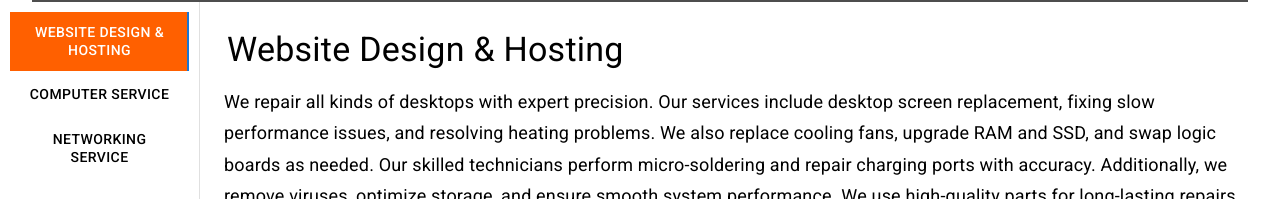
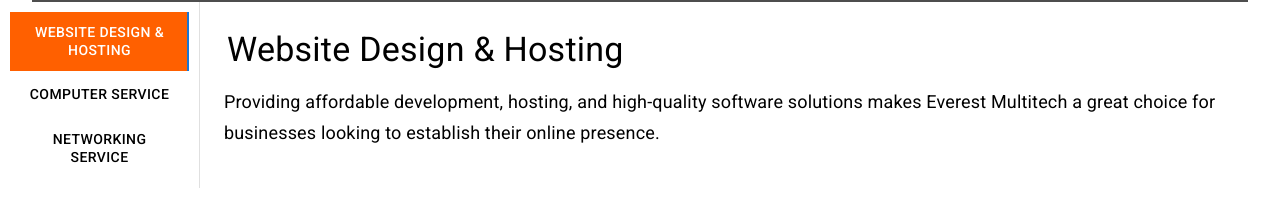
Before and after one commit to 123suresh/Everest-Multitech-Frontend, a React (Vite) app: page /itservice in a window 1280 px wide. Shown: the part 574-773 px from the top of the page. Built offline with nearby package versions, Linux system fonts and the light colour scheme; grey boxes are pictures that could not be loaded.

Commit message:
Done changing contents

```diff
--- a/src/everestdata/ITSerices.js
+++ b/src/everestdata/ITSerices.js
@@ -5,7 +5,7 @@
         category: "Website Design & Hosting",
         price: 1499,
         inStock: true,
-        description:"We repair all kinds of desktops with expert precision. Our services include desktop screen replacement, fixing slow performance issues, and resolving heating problems. We also replace cooling fans, upgrade RAM and SSD, and swap logic boards as needed. Our skilled technicians perform micro-soldering and repair charging ports with accuracy. Additionally, we remove viruses, optimize storage, and ensure smooth system performance. We use high-quality parts for long-lasting repairs. Customer satisfaction is our top priority, and we guarantee reliable service. Visit us today for professional and efficient desktop repairs!",
+        description:"Providing affordable development, hosting, and high-quality software solutions makes Everest Multitech a great choice for businesses looking to establish their online presence.",
     },
     {
         id: 2,
@@ -13,7 +13,7 @@
         category: "Computer service",
         price: 1499,
         inStock: true,
-        description:"We repair all kinds of desktops with expert precision. Our services include desktop screen replacement, fixing slow performance issues, and resolving heating problems. We also replace cooling fans, upgrade RAM and SSD, and swap logic boards as needed. Our skilled technicians perform micro-soldering and repair charging ports with accuracy. Additionally, we remove viruses, optimize storage, and ensure smooth system performance. We use high-quality parts for long-lasting repairs. Customer satisfaction is our top priority, and we guarantee reliable service. Visit us today for professional and efficient desktop repairs!",
+        description:"Everest Multitech provides professional computer services for both offices and homes to ensure smooth and efficient performance. We specialize in computer setup, repairs, troubleshooting, and maintenance for businesses and individuals. Our services include network configuration, software installation, virus removal, and system upgrades. We offer affordable pricing, expert support, and quick turnaround times to keep your devices running seamlessly. Trust us for reliable and high-quality computer solutions tailored to your needs.",
     },
     {
         id: 3,
@@ -21,6 +21,6 @@
         category: "Networking Service",
         price: 1499,
         inStock: true,
-        description:"We repair all kinds of desktops with expert precision. Our services include desktop screen replacement, fixing slow performance issues, and resolving heating problems. We also replace cooling fans, upgrade RAM and SSD, and swap logic boards as needed. Our skilled technicians perform micro-soldering and repair charging ports with accuracy. Additionally, we remove viruses, optimize storage, and ensure smooth system performance. We use high-quality parts for long-lasting repairs. Customer satisfaction is our top priority, and we guarantee reliable service. Visit us today for professional and efficient desktop repairs!",
+        description:"We handle network installation, configuration, diagnostics, and upkeep for seamless connectivity. Our services cover Wi-Fi setup, router optimization, structured cabling, security enhancements, and performance tuning. With cost-effective plans, skilled technicians, and dependable service, we keep your network efficient and secure.",
     },
 ]
--- a/src/everestdata/MicroSoldering.js
+++ b/src/everestdata/MicroSoldering.js
@@ -5,7 +5,7 @@
         category: "Motherbaord Repair",
         price: 1499,
         inStock: true,
-        description:"We repair all kinds of desktops with expert precision. Our services include desktop screen replacement, fixing slow performance issues, and resolving heating problems. We also replace cooling fans, upgrade RAM and SSD, and swap logic boards as needed. Our skilled technicians perform micro-soldering and repair charging ports with accuracy. Additionally, we remove viruses, optimize storage, and ensure smooth system performance. We use high-quality parts for long-lasting repairs. Customer satisfaction is our top priority, and we guarantee reliable service. Visit us today for professional and efficient desktop repairs!",
+        description:"Everest Multitech specializes in motherboard micro-soldering repairs, restoring damaged and faulty boards with precision. We handle IC chip replacements, resistor and capacitor repairs, trace damage fixes, and power circuit restoration. Our expert technicians repair liquid-damaged, shorted, or dead motherboards, ensuring they function like new. With advanced tools, high-quality components, and expert craftsmanship, we provide reliable and long-lasting solutions. Trust us for professional motherboard repair and micro-soldering services to bring your device back to life.",
     },
     {
         id: 2,
@@ -13,6 +13,6 @@
         category: "Gaming and Control",
         price: 1499,
         inStock: true,
-        description:"We repair all kinds of desktops with expert precision. Our services include desktop screen replacement, fixing slow performance issues, and resolving heating problems. We also replace cooling fans, upgrade RAM and SSD, and swap logic boards as needed. Our skilled technicians perform micro-soldering and repair charging ports with accuracy. Additionally, we remove viruses, optimize storage, and ensure smooth system performance. We use high-quality parts for long-lasting repairs. Customer satisfaction is our top priority, and we guarantee reliable service. Visit us today for professional and efficient desktop repairs!",
+        description:"Everest Multitech provides expert micro-soldering services for gaming consoles and controllers, ensuring precise repairs for optimal performance. We specialize in fixing damaged circuits, replacing faulty IC chips, repairing joystick drift issues, and restoring power connections. Whether it's a PlayStation, Xbox, Nintendo, or custom gaming rig, we handle intricate board-level repairs with accuracy. Our advanced micro-soldering techniques ensure smooth gameplay and responsive controls. Trust us for high-quality gaming console and controller repairs to keep you in the game",
     },
 ]
--- a/src/everestdata/RepairData.js
+++ b/src/everestdata/RepairData.js
@@ -37,7 +37,7 @@
         category: "CPU Repair",
         price: 1499,
         inStock: true,
-        description:"We repair every thing of iphone.We fix iphone front screen, back cover, proximity, charing port and many more",
+        description:"Everest Multitech offers top-quality CPU repair services, ensuring smooth and efficient performance. We specialize in fixing overheating issues, water damage, driver malfunctions, and sound-related problems. Our team diagnoses and resolves hardware and software faults to restore your system's functionality. With expert solutions, quick turnaround times, and affordable pricing, we provide reliable CPU repairs for both home and office users. Trust us to keep your system running at its best.",
       }
 ]
 
--- a/src/widgets/layout/footer.jsx
+++ b/src/widgets/layout/footer.jsx
@@ -66,7 +66,7 @@
             ))}
           </div>
         </div>
-        <hr className="my-6 border-gray-300" />
+        {/* <hr className="my-6 border-gray-300" />
         <div className="flex flex-wrap items-center justify-center md:justify-between">
           <div className="mx-auto w-full px-4 text-center">
             <Typography
@@ -76,7 +76,7 @@
               {copyright}
             </Typography>
           </div>
-        </div>
+        </div> */}
       </div>
     </footer>
   );
```
